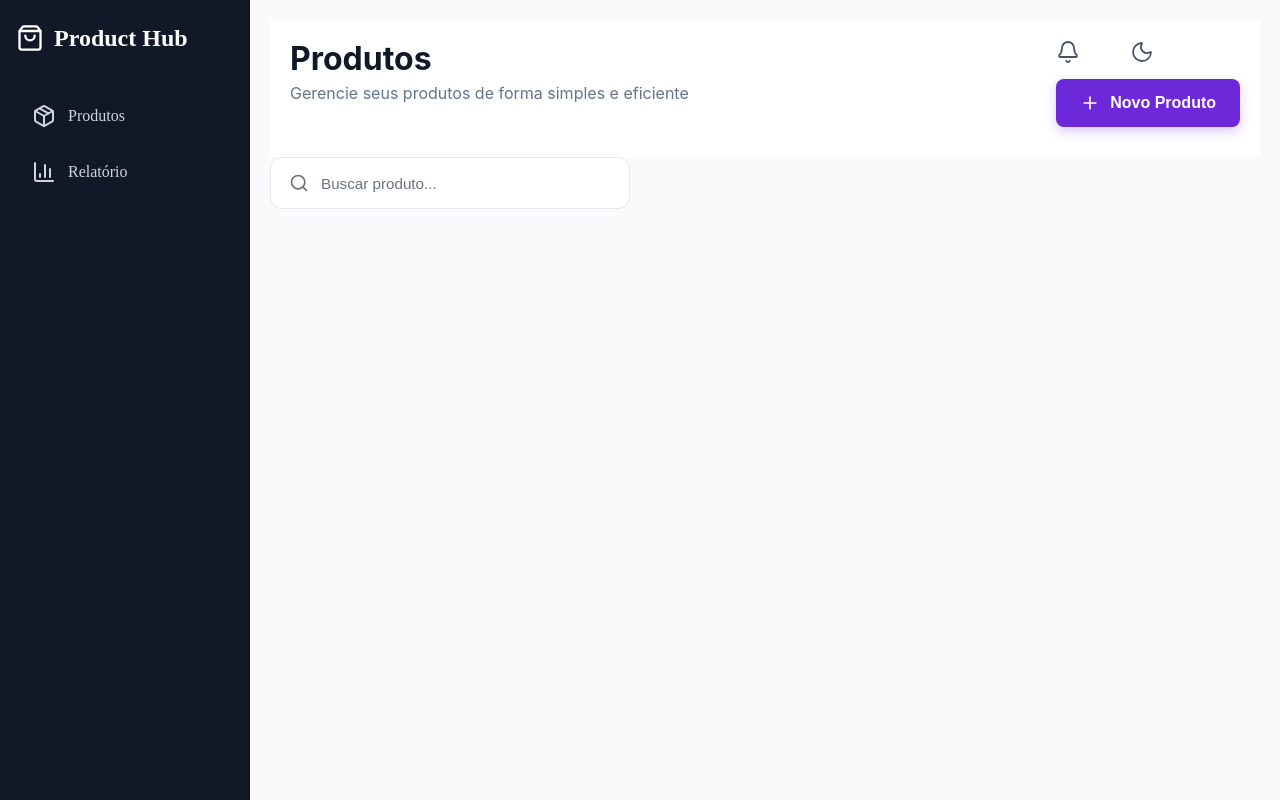
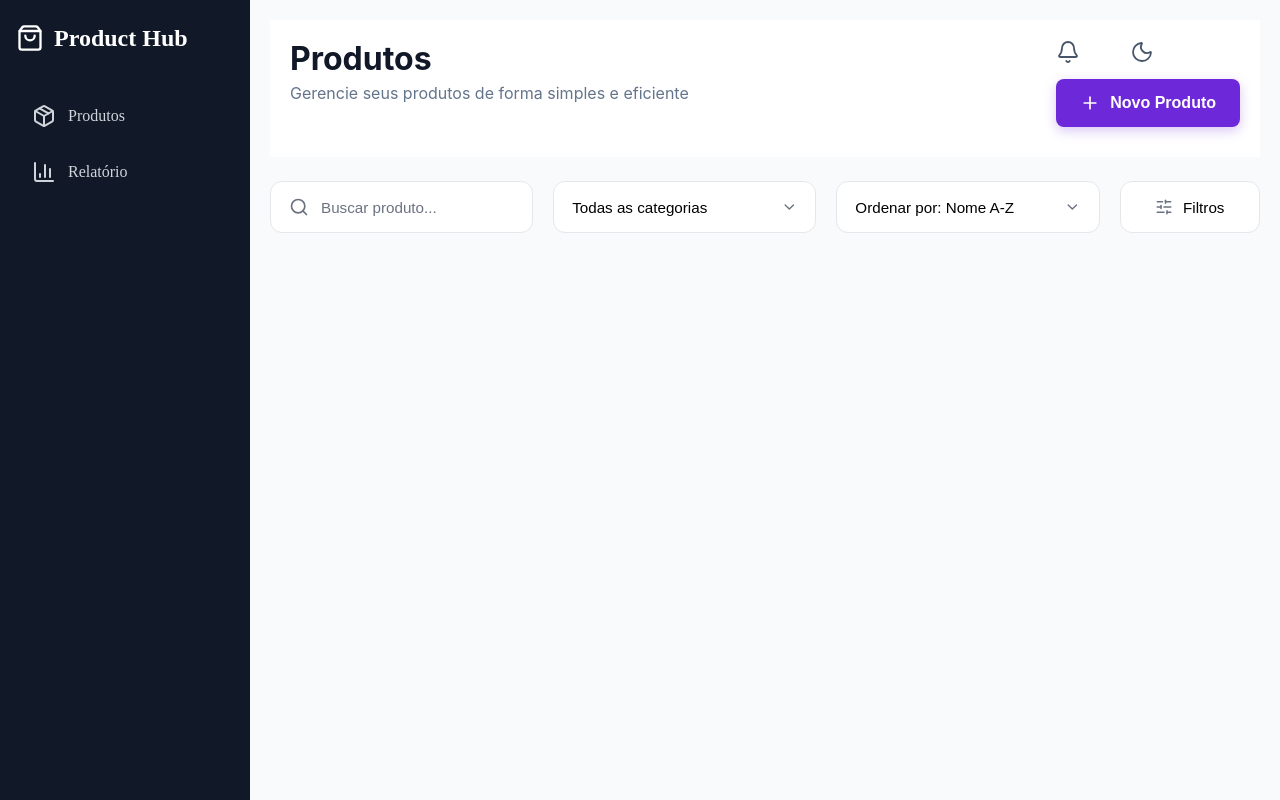
Before and after one commit to vinivmarinho/productDashboard, a React (Vite) app: page / in a window 1280 px wide. Built offline with nearby package versions, Linux system fonts and the light colour scheme.

Commit message:
feat: Adiciona filtro de categoria, de ordenação e filtro de produtos

```diff
--- a/src/components/SearchBar/SearchBar.tsx
+++ b/src/components/SearchBar/SearchBar.tsx
@@ -1,8 +1,8 @@
-import { Search } from "lucide-react";
+import { Search, ChevronDown, SlidersHorizontal } from "lucide-react";
 import "./searchBar.css";
 export default function SearchBar() {
     return(
-        <div className="filter-box">
+        <div className="toolbar">
             <div className="search-box">
                 <Search size={20} />
                 <input
@@ -12,7 +12,32 @@ export default function SearchBar() {
                 </input>
             </div>
 
+        <div className="select-box">
+            <select>
+                <option>Todas as categorias</option>
+                <option>Eletrônicos</option>
+                <option>Acessórios</option>
+                <option>Móveis</option>
+            </select>
 
+            <ChevronDown size={18} />
         </div>
+
+        <div className="select-box">
+            <select>
+                <option>Ordenar por: Nome A-Z</option>
+                <option>Nome Z-A</option>
+                <option>Preço ↑</option>
+                <option>Preço ↓</option>
+            </select>
+
+            <ChevronDown size={18} />
+        </div>
+
+        <button className="filter-btn">
+            <SlidersHorizontal size={18}/>
+            Filtros
+        </button>
+        </div> /* Última div*/
     )
 }
--- a/src/components/SearchBar/searchBar.css
+++ b/src/components/SearchBar/searchBar.css
@@ -1,4 +1,10 @@
+.toolbar {
+    display: flex;
+    align-items: center;
+    gap: 20px;
 
+    margin-top: 24px;
+}
 .search-box {
     display: flex;
     align-items: center;
@@ -40,3 +46,73 @@
 .search-box input::placeholder {
     color: #6B7280;
 }
+
+.select-box {
+    display: flex;
+    align-items: center;
+    justify-content: space-between;
+
+    width: 360px;
+    height: 52px;
+
+    padding: 0 18px;
+
+    background: #fff;
+
+    border: 1px solid #E5E7EB;
+    border-radius: 12px;
+
+    cursor: pointer;
+
+    transition: .2s;
+}
+
+.select-box:hover {
+    border-color: #D1D5DB;
+}
+
+.select-box select {
+    width: 100%;
+    border: none;
+    outline: none;
+    background: transparent;
+
+    font-size: .95rem;
+
+    appearance: none;
+    cursor: pointer;
+}
+
+.select-box svg {
+    color: #6B7280;
+}
+
+.filter-btn {
+    display: flex;
+    align-items: center;
+    justify-content: center;
+    gap: 10px;
+
+    width: 200px;
+    height: 52px;
+
+    border: 1px solid #E5E7EB;
+    border-radius: 12px;
+
+    background: #fff;
+
+    cursor: pointer;
+
+    font-size: .95rem;
+    font-weight: 500;
+
+    transition: .2s;
+}
+
+.filter-btn:hover {
+    background-color: #F9FAFB;
+}
+
+.filter-btn svg {
+    color: #6B7280;
+}
```
